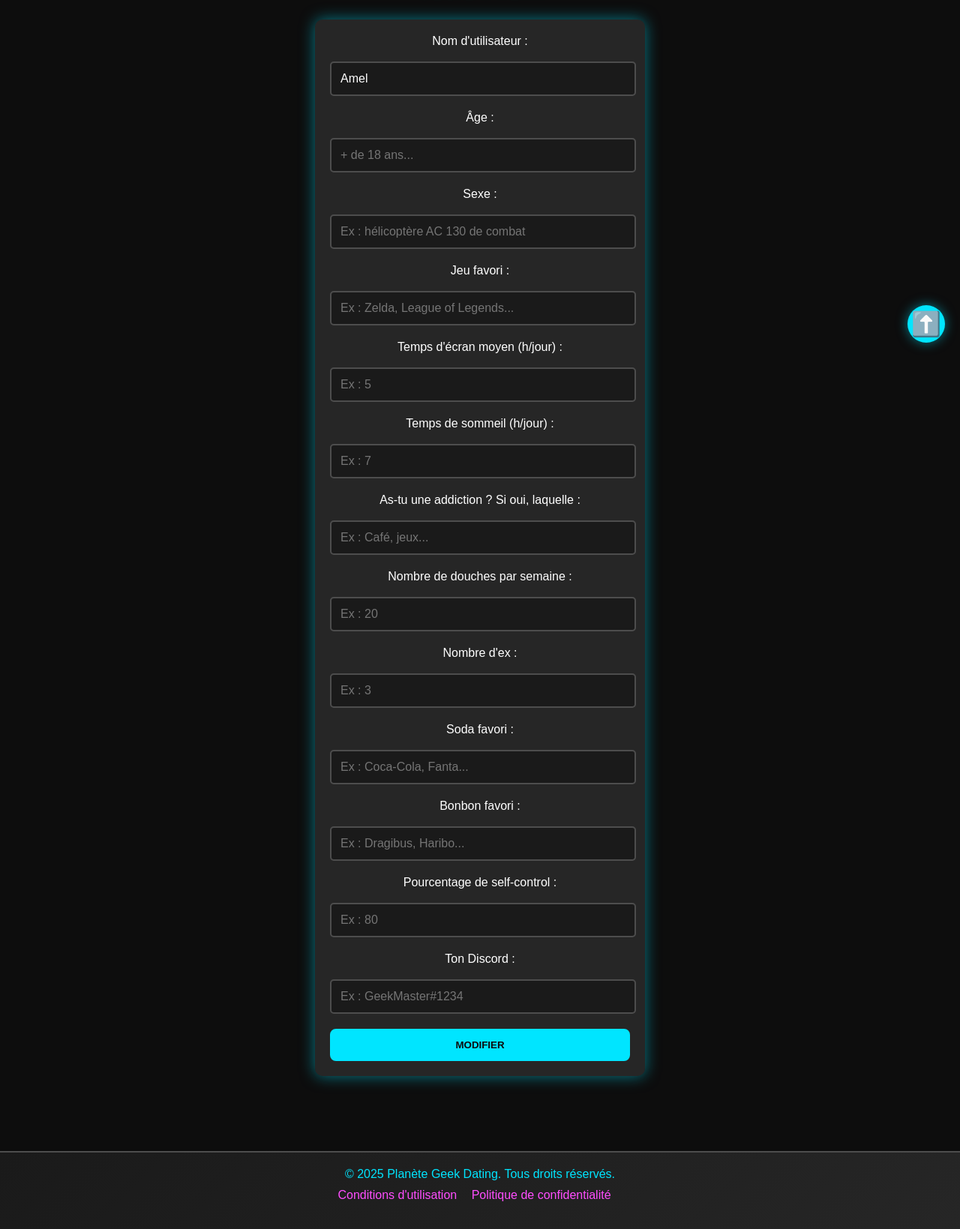
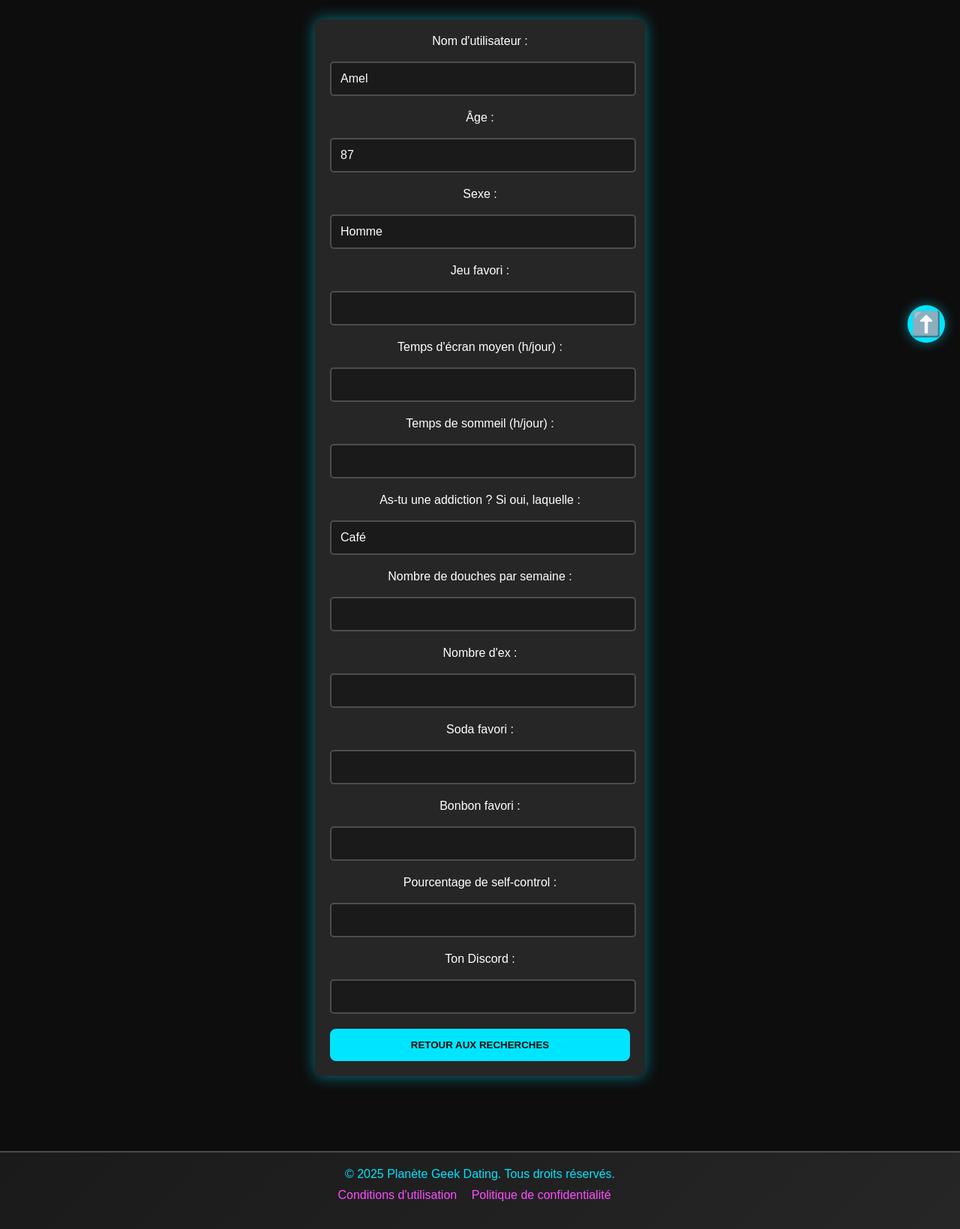
Before and after one commit to Evabela/Projet-NSI-SQL, a Flask app: a page that uses templates/profil_user_.html in a window 1280 px wide. Shown: the part 323-1962 px from the top of the page at 75% size. Run offline with Flask 3, Linux system fonts and the light colour scheme; data comes from the database, SQL or seed files in the repository.

Commit message:
supprime placeholder

```diff
--- a/app.py
+++ b/app.py
@@ -86,9 +86,15 @@ def profil():
     return render_template('profil.html', username = username, datas = datas)
 
 
-@app.route('/profil_user_/<username>')
+@app.route('/profil_user_/<username>', methods=['POST','GET'])
 def profil_user_(username):
-   return render_template('profil_user_.html', username = username)
+    conn = get_db_connection(DATABASE)  # Connexion à la base de données
+    curseur = conn.cursor()
+    datas = curseur.execute("SELECT * FROM infos_joueur WHERE name_id = ? ", (username,)).fetchall()
+    datas = [dict(row) for row in datas]
+
+
+    return render_template('profil_user_.html', username = username, datas = datas)
 
 @app.route('/resultats', methods=['POST', 'GET'])
 def resultats():
--- a/templates/profil_user_.html
+++ b/templates/profil_user_.html
@@ -50,69 +50,69 @@
                 <label for="username">Nom d'utilisateur :</label>
                 <br>
                 <br>
-                <input type="text" id="username" name="username" placeholder="Ex : Elouan Musk" value="{% if username %}{{ username }}{% endif %}" required>
+                <input type="text" id="username" name="username" value="{% if username %}{{ username }}{% endif %}" required>
 
                 <label for="age">Âge :</label>
                 <br>
                 <br>
-                <input type="number" id="age" name="age"placeholder="+ de 18 ans..." value="{% if datas %}{{ datas[0]['age'] }}{% endif %}" required>
+                <input type="number" id="age" name="age" value="{% if datas %}{{ datas[0]['age'] }}{% endif %}" required>
 
                 <label for="sexe">Sexe :</label>
                 <br>
                 <br>
-                <input type="text" id="sexe" name="sexe" placeholder="Ex : hélicoptère AC 130 de combat" value="{% if datas %}{{ datas[0]['sexe'] }}{% endif %}" required>
+                <input type="text" id="sexe" name="sexe" value="{% if datas %}{{ datas[0]['sexe'] }}{% endif %}" required>
 
                 <label for="jeu">Jeu favori :</label>
                 <br>
                 <br>
-                <input type="text" id="jeu" name="jeu" placeholder="Ex : Zelda, League of Legends..." value="{% if datas %}{{ datas[0]['fav_game'] }}{% endif %}">
+                <input type="text" id="jeu" name="jeu" value="{% if datas %}{{ datas[0]['fav_game'] }}{% endif %}">
 
                 <label for="temps">Temps d'écran moyen (h/jour) :</label>
                 <br>
                 <br>
-                <input type="number" id="temps" name="temps" min="0" max="24" placeholder="Ex : 5" value="{% if datas %}{{ datas[0]['screen_time_moy'] }}{% endif %}" >
+                <input type="number" id="temps" name="temps" min="0" max="24" value="{% if datas %}{{ datas[0]['screen_time_moy'] }}{% endif %}" >
 
                 <label for="sommeil">Temps de sommeil (h/jour) :</label>
                 <br>
                 <br>
-                <input type="number" id="sommeil" name="sommeil" min="0" max="24" placeholder="Ex : 7" value="{% if datas %}{{ datas[0]['heure_sommeil'] }}{% endif %}" >
+                <input type="number" id="sommeil" name="sommeil" min="0" max="24" value="{% if datas %}{{ datas[0]['heure_sommeil'] }}{% endif %}" >
 
                 <label for="addiction">As-tu une addiction ? Si oui, laquelle :</label>
                 <br>
                 <br>
-                <input type="text" id="addiction" name="addiction" placeholder="Ex : Café, jeux..." value="{% if datas %}{{ datas[0]['addiction'] }}{% endif %}" >
+                <input type="text" id="addiction" name="addiction" value="{% if datas %}{{ datas[0]['addiction'] }}{% endif %}" >
 
                 <label for="douches">Nombre de douches par semaine :</label>
                 <br>
                 <br>
-                <input type="number" id="douches" name="douches" min="0" max="60" placeholder="Ex : 20" value="{% if datas %}{{ datas[0]['nb_douches'] }}{% endif %}" >
+                <input type="number" id="douches" name="douches" min="0" max="60" value="{% if datas %}{{ datas[0]['nb_douches'] }}{% endif %}" >
 
                 <label for="exs">Nombre d'ex :</label>
                 <br>
                 <br>
-                <input type="number" id="exs" name="exs" min="0" placeholder="Ex : 3" value="{% if datas %}{{ datas[0]['nb_ex'] }}{% endif %}" >
+                <input type="number" id="exs" name="exs" min="0" value="{% if datas %}{{ datas[0]['nb_ex'] }}{% endif %}" >
 
                 <label for="soda">Soda favori :</label>
                 <br>
                 <br>
-                <input type="text" id="soda" name="soda" placeholder="Ex : Coca-Cola, Fanta..." value="{% if datas %}{{ datas[0]['fav_soda'] }}{% endif %}" >
+                <input type="text" id="soda" name="soda" value="{% if datas %}{{ datas[0]['fav_soda'] }}{% endif %}" >
 
                 <label for="bonbon">Bonbon favori :</label>
                 <br>
                 <br>
-                <input type="text" id="bonbon" name="bonbon" placeholder="Ex : Dragibus, Haribo..." value="{% if datas %}{{ datas[0]['fav_bonbons'] }}{% endif %}" >
+                <input type="text" id="bonbon" name="bonbon" value="{% if datas %}{{ datas[0]['fav_bonbons'] }}{% endif %}" >
 
                 <label for="selfcontrol">Pourcentage de self-control :</label>
                 <br>
                 <br>
-                <input type="number" id="selfcontrol" name="selfcontrol" min="0" max="100" placeholder="Ex : 80" value="{% if datas %}{{ datas[0]['pourcent_selfcontrol'] }}{% endif %}" >
+                <input type="number" id="selfcontrol" name="selfcontrol" min="0" max="100" value="{% if datas %}{{ datas[0]['pourcent_selfcontrol'] }}{% endif %}" >
 
                 <label for="discord">Ton Discord :</label>
                 <br>
                 <br>
-                <input type="text" id="discord" name="discord" placeholder="Ex : GeekMaster#1234" value="{% if datas %}{{ datas[0]['discord'] }}{% endif %}" >
+                <input type="text" id="discord" name="discord" value="{% if datas %}{{ datas[0]['discord'] }}{% endif %}" >
 
-                <button type="modif">Modifier</button>
+                <button type="modif">Retour aux recherches</button>
             </form>
         </section>
     </main>
--- a/templates/resultats.html
+++ b/templates/resultats.html
@@ -44,6 +44,8 @@
             {% for pseudo in data %}
             <li>
                 <a class="linkin" href="{{ url_for('profil_user_', username=pseudo) }}">{{ pseudo }}</a>
+                <br>
+                <br>
             </li>
             {% endfor %}
 
```
